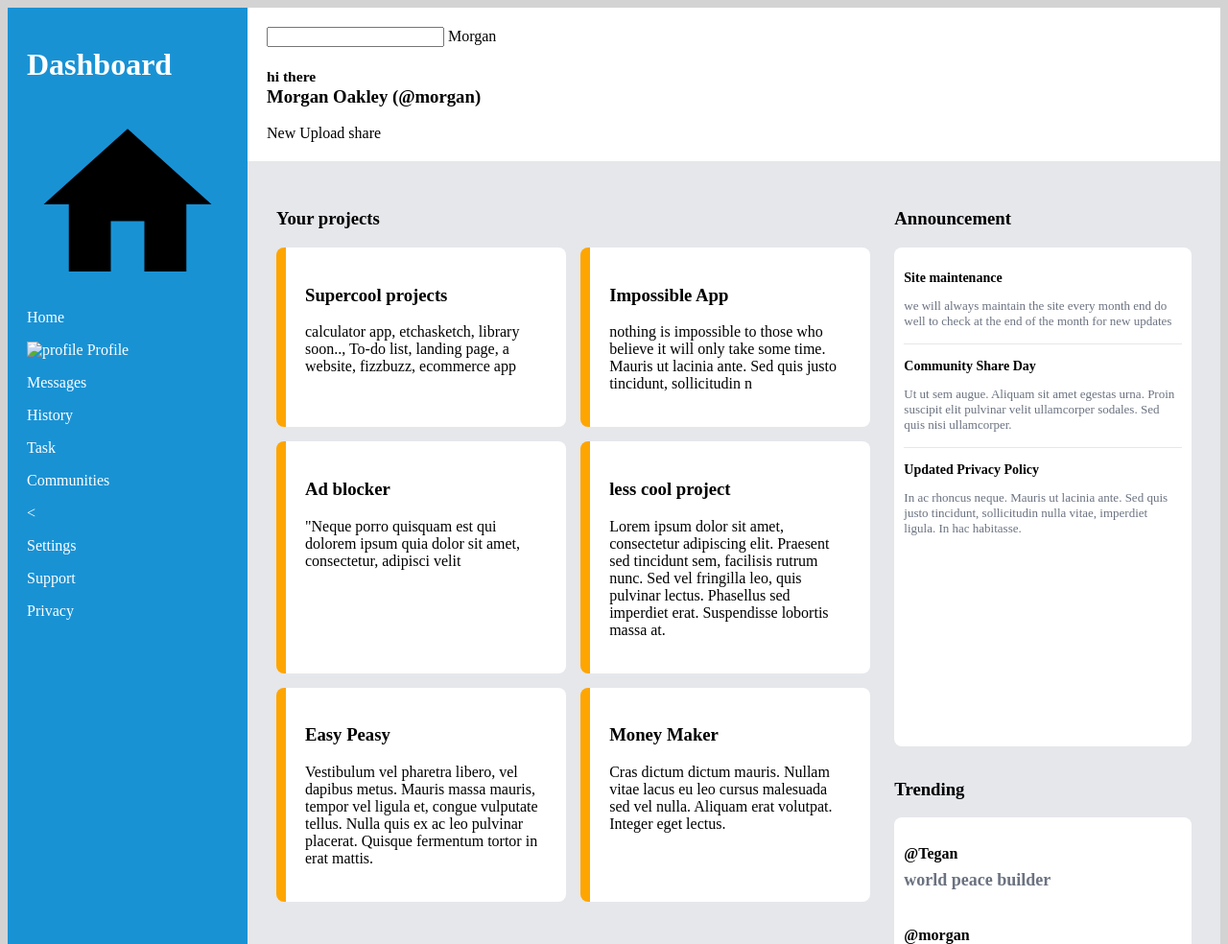
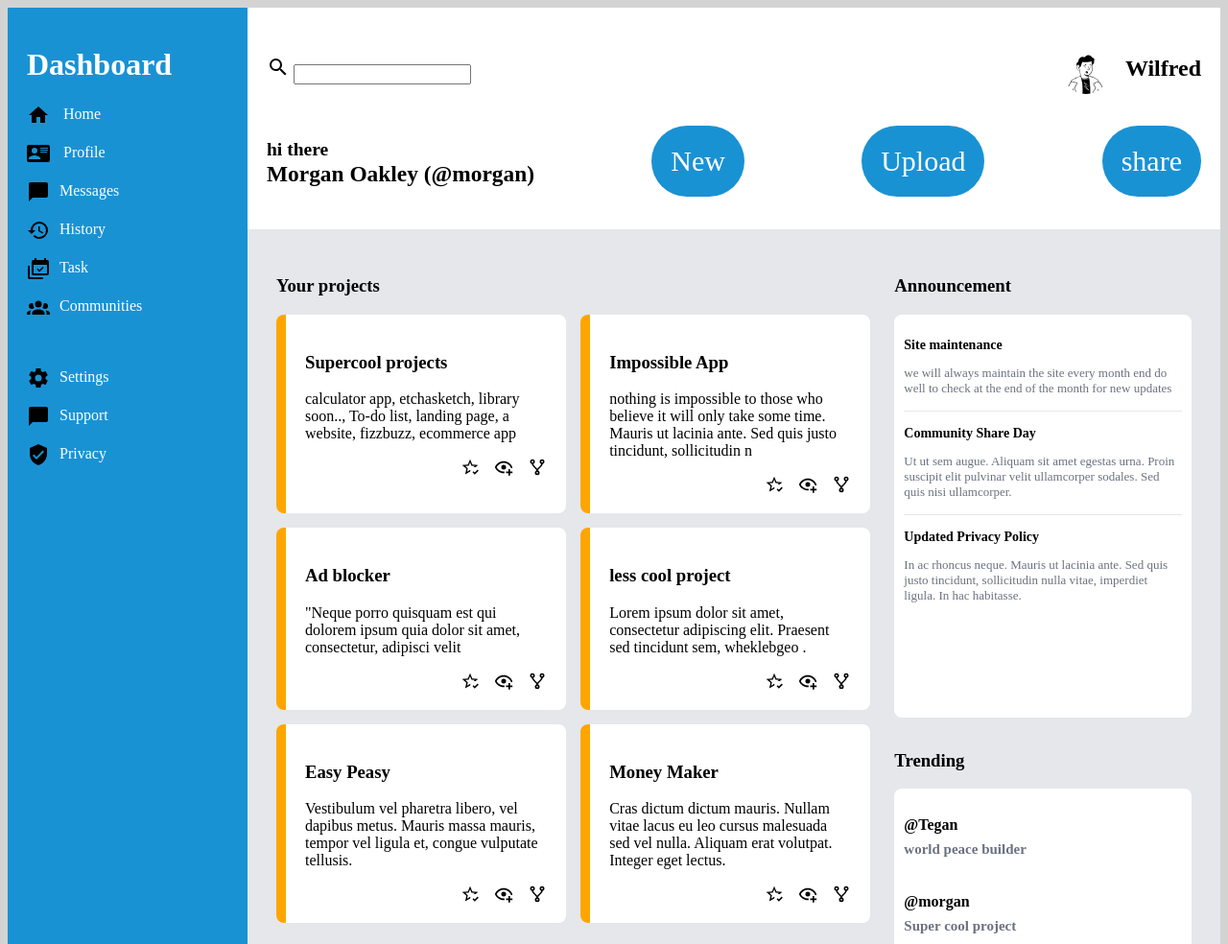
Before and after one commit to relentless10/Admindashboard.repo, a plain HTML site: page index.html in a window 1280 px wide. Shown: the top 984 px of the page at 96% size. Drawn offline with Linux system fonts and the light colour scheme.

Commit message:
update worked on some of the icons and the avatar at the head section

```diff
--- a/index.html
+++ b/index.html
@@ -13,8 +13,15 @@
     <div class="container">
          <div class="header">
              <div class="search">
-                <input type="text" name="" id="search" />
-                <span>Morgan </span>
+               <div>
+                 <img src="/Icons /magnify.svg" alt="search" />
+                 <input type="text" name="" id="search" />
+               </div>
+               <div class="admin">
+
+                 <h2>              <img src="/avatars /notionists-1769916769671.svg" alt="imgadmin">
+                 Wilfred </h2>
+               </div>
              </div>
              <div class="headnav">
                <h3> <small>hi there</small> <br>
@@ -29,17 +36,17 @@
          <div class="dashboard">
              <h1>Dashboard</h1>
              <p><img src="/Icons /home.svg" alt="homeicon"> Home</p>
-             <p><img src="" alt="profile"> Profile</p>
-             <p>Messages</p>
-             <p>History</p>
-             <p>Task</p>
-             <p>Communities</p>
+             <p><img src="/Icons /card-account-details.svg" alt="profile"> Profile</p>
+             <p> <img src="/Icons /message.svg" alt="messages" >Messages</p>
+             <p> <img src="/Icons /history.svg" alt="history" >History</p>
+             <p> <img src="/Icons /calendar-multiple-check.svg" alt="task" />Task</p>
+             <p> <img src="/Icons /account-group.svg" alt="community">Communities</p>
 
-             <<br>
+             <br>
 
-             <p>Settings</p>
-             <p>Support</p>
-             <p>Privacy</p>
+             <p> <img src="/Icons /cog.svg" alt="settings" >Settings</p>
+             <p> <img src="/Icons /message.svg" alt="support" />Support</p>
+             <p> <img src="/Icons /shield-check.svg" alt="privacy">Privacy</p>
           </div>
 
           <div class="main">
@@ -52,29 +59,57 @@
                   <p>calculator app,
                   etchasketch,
                   library soon.., To-do list, landing page, a website, fizzbuzz, ecommerce app </p>
-                   </div>
+                <div class="cardemoji">
+                    <img src="  /Icons /star-check-outline.svg"     alt="favorite">
+                     <img src="/Icons /eye-plus-outline.svg"     alt="view" />
+                     <img src="/Icons /source-fork.svg" alt  ="share" />
+                </div>
+                </div>
                  <div class="impossibleapp">
                    <h3> Impossible App</h3>
                    <p> nothing is impossible to those who believe it will only take some time. Mauris ut lacinia ante. Sed quis justo tincidunt, sollicitudin n
                    </p>
+                 <div class="cardemoji">
+                    <img src="  /Icons /star-check-outline.svg"     alt="favorite">
+                     <img src="/Icons /eye-plus-outline.svg"     alt="view" />
+                     <img src="/Icons /source-fork.svg" alt  ="share" />
+                </div>
                  </div>
-                 <div class="adblocker">
+                <div class="adblocker">
                    <h3>Ad blocker </h3>
                   <p> "Neque porro quisquam est qui dolorem ipsum quia dolor sit amet, consectetur, adipisci velit
-                  </p>
-                 </div>
+                  </p>             <div class="cardemoji">
+                    <img src="  /Icons /star-check-outline.svg"     alt="favorite">
+                     <img src="/Icons /eye-plus-outline.svg"     alt="view" />
+                     <img src="/Icons /source-fork.svg" alt  ="share" />
+                </div>
+                </div>
                  <div class="lesscool">
                    <h3>less cool project </h3>
-                   <p> Lorem ipsum dolor sit amet, consectetur adipiscing elit. Praesent sed tincidunt sem, facilisis rutrum nunc. Sed vel fringilla leo, quis pulvinar lectus. Phasellus sed imperdiet erat. Suspendisse lobortis massa at.</p>
+                   <p> Lorem ipsum dolor sit amet, consectetur adipiscing elit. Praesent sed tincidunt sem, wheklebgeo  .</p>
+                  <div class="cardemoji">
+                    <img src="  /Icons /star-check-outline.svg"     alt="favorite">
+                     <img src="/Icons /eye-plus-outline.svg"     alt="view" />
+                     <img src="/Icons /source-fork.svg" alt  ="share" />
+                 </div>
                  </div>
                  <div class="easypeasy">
                    <h3>Easy Peasy</h3>
-                  <p> Vestibulum vel pharetra libero, vel dapibus metus. Mauris massa mauris, tempor vel ligula et, congue vulputate tellus. Nulla quis ex ac leo pulvinar placerat. Quisque fermentum tortor in erat mattis.</p>
+                  <p> Vestibulum vel pharetra libero, vel dapibus metus. Mauris massa mauris, tempor vel ligula et, congue vulputate tellusis.</p>            <div class="cardemoji">
+                    <img src="  /Icons /star-check-outline.svg"     alt="favorite">
+                     <img src="/Icons /eye-plus-outline.svg"     alt="view" />
+                     <img src="/Icons /source-fork.svg" alt  ="share" />
                  </div>
-                 <div class="moneymaker">
-                   <h3>Money Maker </h3>
-                   <p>Cras dictum dictum mauris. Nullam vitae lacus eu leo cursus malesuada sed vel nulla. Aliquam erat volutpat. Integer eget lectus.</p>
-
+                </div>
+                <div class="moneymaker">
+                   <h3>Money Maker   </h3>
+                   <p>Cras dictum dictum mauris. Nullam vitae lacus eu leo cursus malesuada sed vel nulla. Aliquam erat volutpat. Integer eget lectus.
+                  </p>
+                <div class="cardemoji">
+                    <img src="  /Icons /star-check-outline.svg"     alt="favorite">
+                     <img src="/Icons /eye-plus-outline.svg"     alt="view" />
+                     <img src="/Icons /source-fork.svg" alt  ="share" />
+                </div>
                  </div>
                </div>
             </div>
--- a/style.css
+++ b/style.css
@@ -19,7 +19,30 @@
   background-color: white;
 }
 
+.search{
+  display: flex;
+  justify-content: space-between;
+  align-items: center;
+}
+.headnav{
+  display: flex;
+  align-items: center;
+  justify-content: space-between;
+  font-size: 20px;
+  gap: 20px;
+}
 
+.headnav span{
+  display: flex;
+  justify-content: space-evenly;
+  font-size: 30px;
+ background-color:#1992d4;
+ color: white;
+ padding: 20px;
+ border-radius: 40px;
+
+
+}
 
 .container{
   display: grid;
@@ -100,7 +123,7 @@
 }
 
 .site{
-  min-height: 500px;
+  min-height: 400px;
 }
 .trends{
   min-height: 300px;
@@ -108,7 +131,7 @@
 
 
 .trends p {
-  font-size: 18px;
+  font-size: 15px;
   line-height: 1.6;
   padding: 15px 0;
   margin: 0;
@@ -120,3 +143,44 @@
   font-size: 16px;
   color: #000;
 }
+
+
+.dashboard img {
+  width: 24px;
+  height: 24px;
+  margin-right: 10px;
+  vertical-align: middle;
+}
+
+.header img {
+  width: 24px;
+  height: 24px;
+}
+
+.cardemoji{
+display: flex;
+  gap: 15px;
+  margin-top: 15px;
+  justify-content: flex-end;
+}
+
+.cardemoji img{
+  width: 20px;
+  height: 20px;
+}
+
+.trends img {
+  width: 40px;
+  height: 40px;
+  border-radius: 50%;
+  margin-right: 10px;
+  vertical-align: middle;
+}
+
+.admin img{
+  width: 50px;
+  height: 50px;
+  border-radius: 50%;
+  margin-right: 10px;
+  vertical-align: middle;
+}
```
Also changed, not shown: Icons /calendar-check.svg (deleted), Icons /magnify.svg (added), avatars /adventurer-1769916639379.svg (added), avatars /adventurer-1769916728922.svg (added), avatars /adventurer-1769916741130.svg (added), avatars /avataaars-1769916679243.svg (added), avatars /notionists-1769916769671.svg (added).
